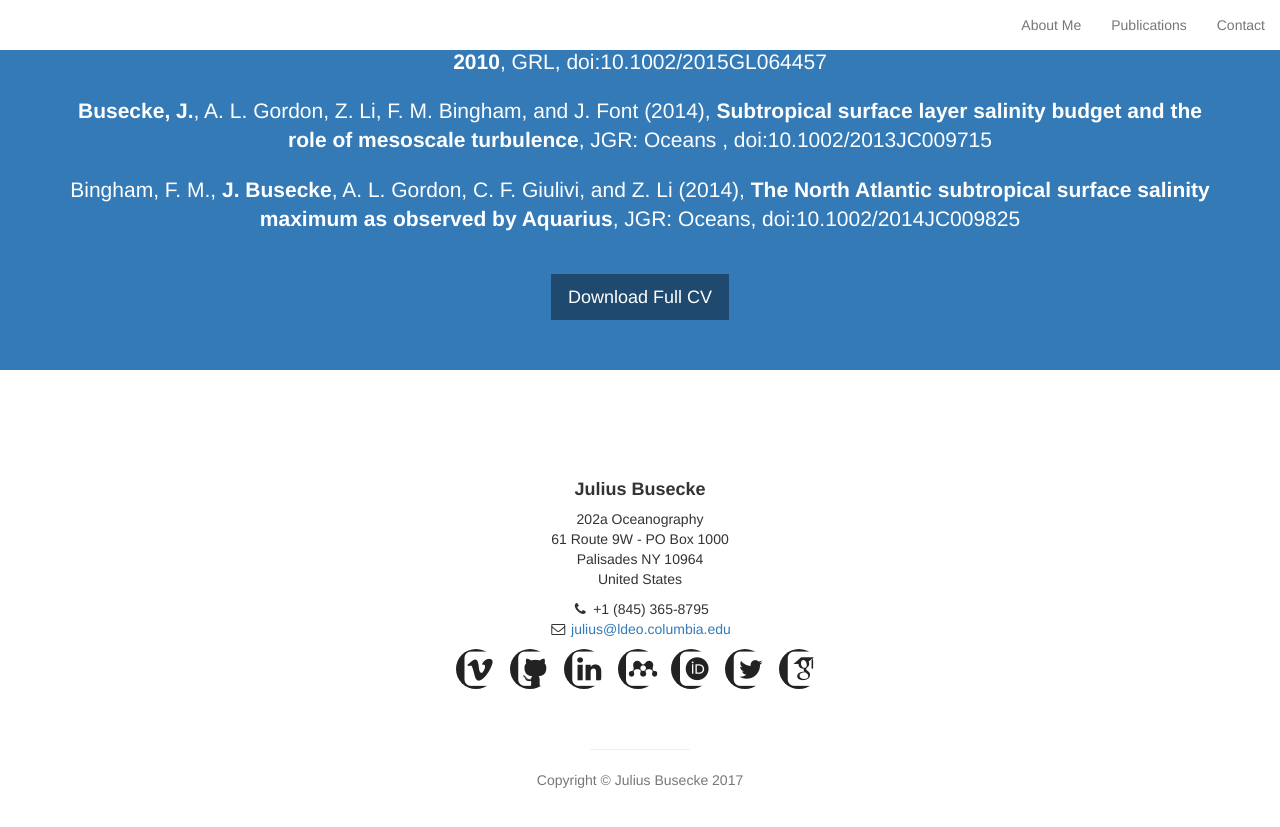
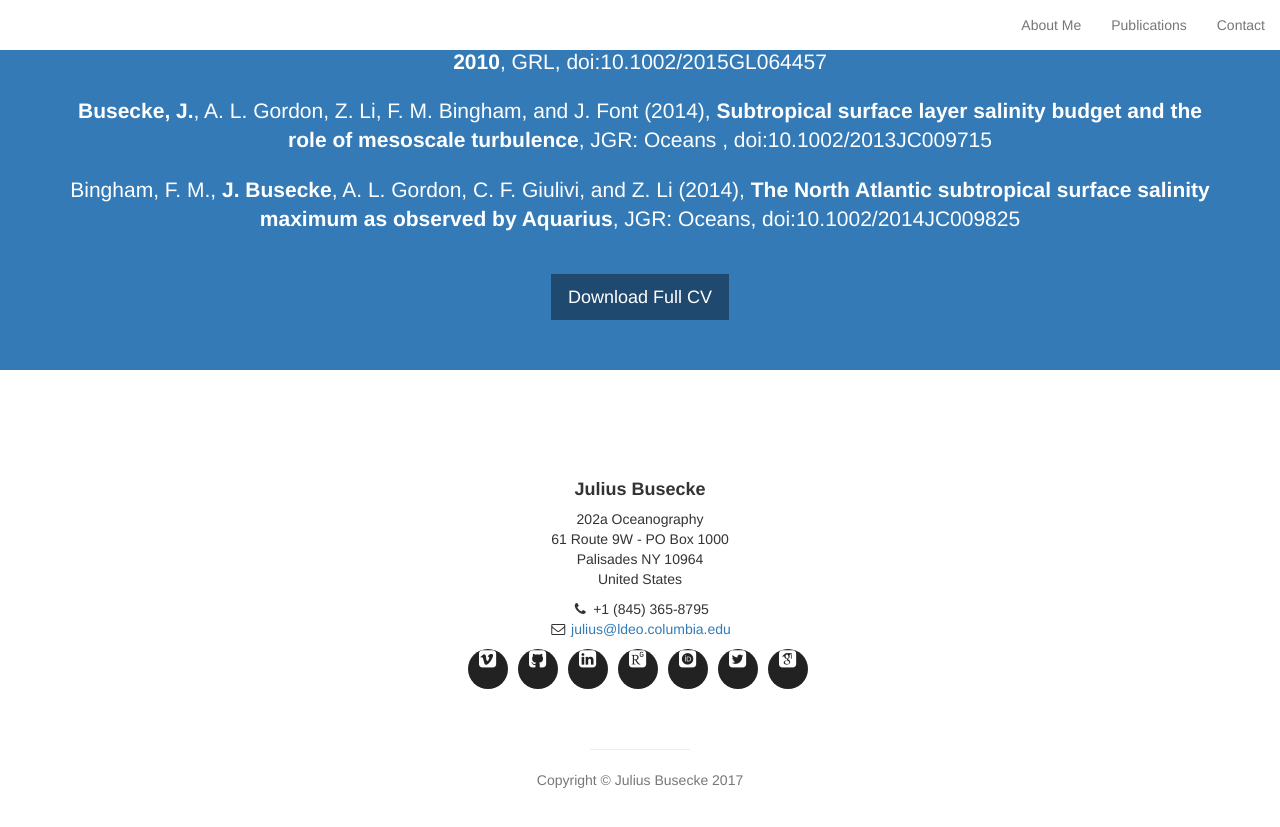
Before and after one commit to jbusecke/jbusecke.github.io, a Jekyll site: the page built from index.html, in a window 1280 px wide and 900 px high, scrolled down 2292 px. Shown: the top 827 px of the window. Built offline with Jekyll 4.4.1, drawn with Linux system fonts in a browser that asks for light colours; some web fonts are replaced.

Commit message:
fuuuggggg this

```diff
--- a/index.html
+++ b/index.html
@@ -158,26 +158,26 @@
                     </ul> -->
                     <ul class="list-inline social-buttons">
                         <li>
-                            <a href="https://vimeo.com/user52830334"><i class="fa fa-vimeo-square fa-fw fa-2x"></i></a>
-                        </li>
+                            <a href="https://vimeo.com/user52830334"><i class="fa fa-vimeo-square"></i></a>
+                        <!-- </li> -->
                         <li>
-                            <a href="https://github.com/jbusecke"><i class="fa fa-github-square fa-fw fa-2x"></i></a>
-                        </li>
+                            <a href="https://github.com/jbusecke"><i class="fa fa-github-square"></i></a>
+                        <!-- </li> -->
                         <li>
-                            <a href="https://www.linkedin.com/in/julius-busecke-a47027117"><i class="fa fa-linkedin-square fa-fw fa-2x"></i></a>
-                        </li>
+                            <a href="https://www.linkedin.com/in/julius-busecke-a47027117"><i class="fa fa-linkedin-square"></i></a>
+                        <!-- </li> -->
                         <li>
-                            <a href="https://www.researchgate.net/profile/Julius_Busecke"><i class="ai ai-mendeley-square ai-fw ai-2x"></i></a>
-                        </li>
+                            <a href="https://www.researchgate.net/profile/Julius_Busecke"><i class="ai ai-researchgate-square"></i></a>
+                        <!-- </li> -->
                         <li>
-                            <a href="https://www.orcid.org/0000-0001-8571-865X"><i class="ai ai-orcid-square ai-fw ai-2x"></i></a>
-                        </li>
+                            <a href="https://www.orcid.org/0000-0001-8571-865X"><i class="ai ai-orcid-square"></i></a>
+                        <!-- </li> -->
                         <li>
-                            <a href="#"><i class="fa fa-twitter-square fa-fw fa-2x"></i></a>
-                        </li>
+                            <a href="#"><i class="fa fa-twitter-square"></i></a>
+                        <!-- </li> -->
                         <li>
-                            <a href="https://scholar.google.com/citations?user=nXQo4RkAAAAJ&hl=en"><i class="ai ai-google-scholar-square ai-fw ai-2x"></i></a>
-                        </li>
+                            <a href="https://scholar.google.com/citations?user=nXQo4RkAAAAJ&hl=en"><i class="ai ai-google-scholar-square"></i></a>
+                        <!-- </li> -->
                     </ul>
 
                     <br>
```
